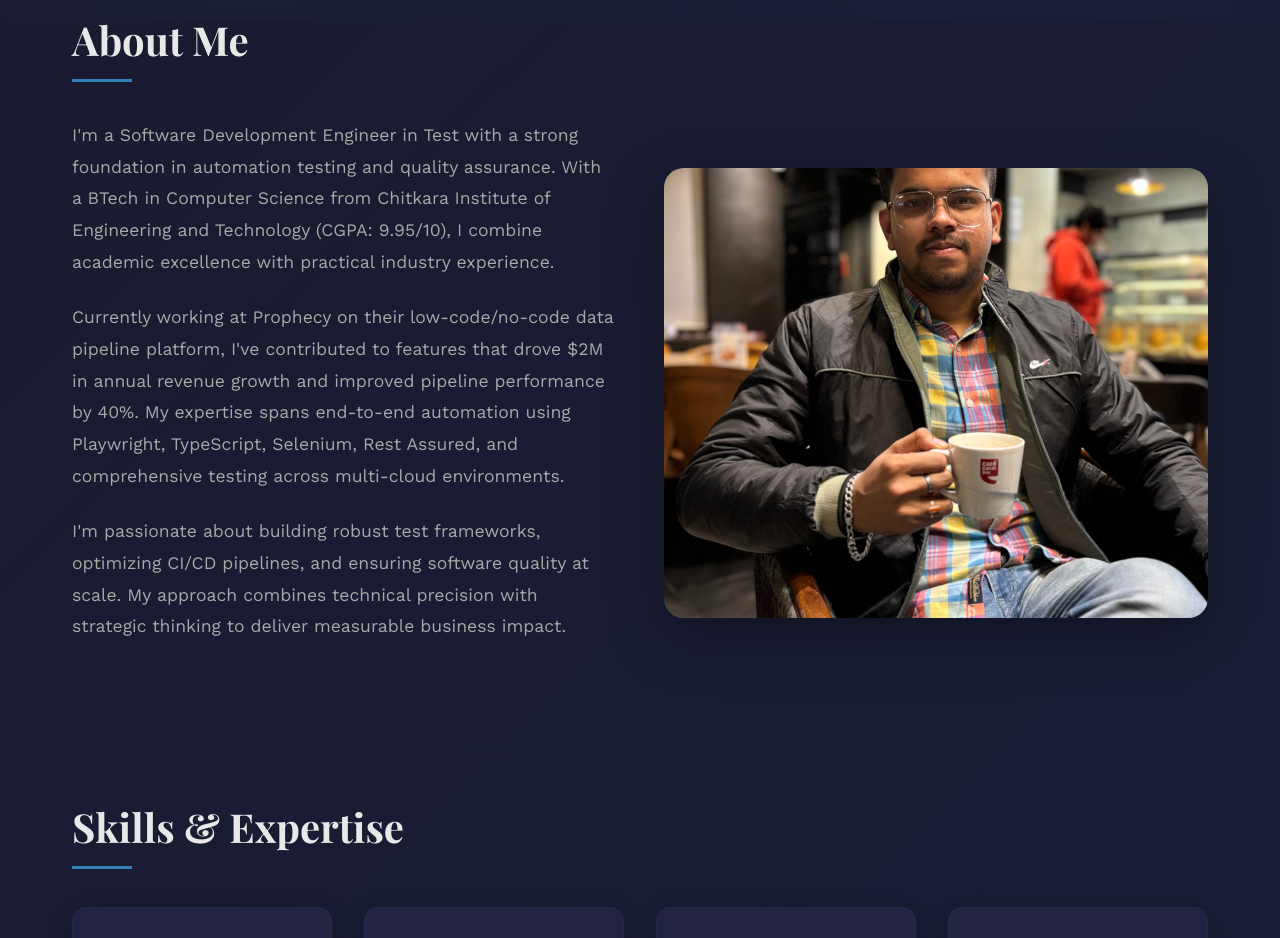
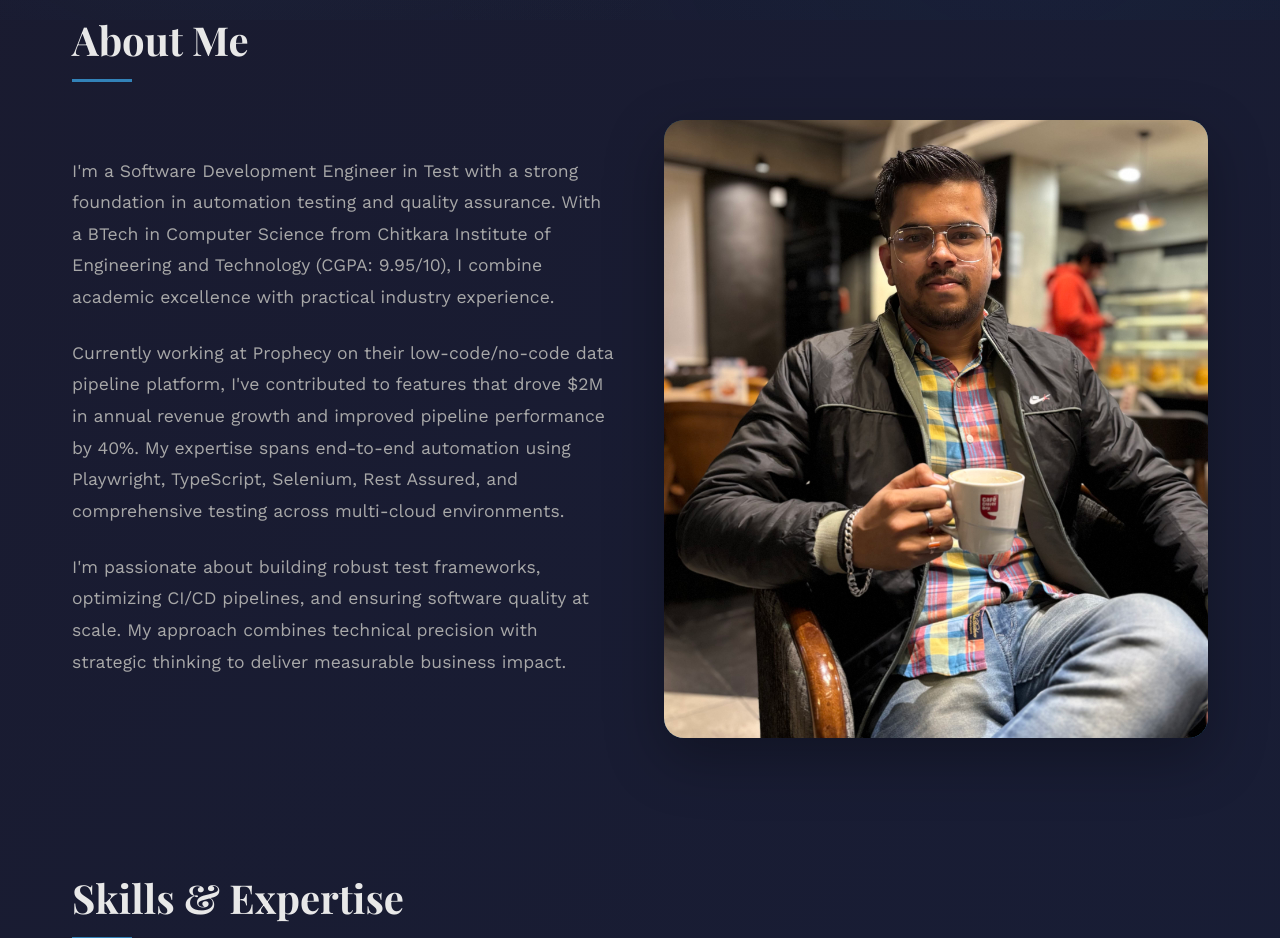
Before and after one commit to Arun333-dot/arunsharma_portfolio1117, a plain HTML site: page index.html in a window 1280 px wide. Shown: the part 780-1718 px from the top of the page. Drawn offline with nearby package versions, Linux system fonts and the light colour scheme.

Commit message:
Update index.html

```diff
--- a/index.html
+++ b/index.html
@@ -213,7 +213,7 @@
 
         .profile-image {
             width: 100%;
-            max-height: 450px;
+            height: 100%;
             background: linear-gradient(135deg, var(--accent) 0%, var(--highlight) 100%);
             border-radius: 20px;
             display: flex;
```
